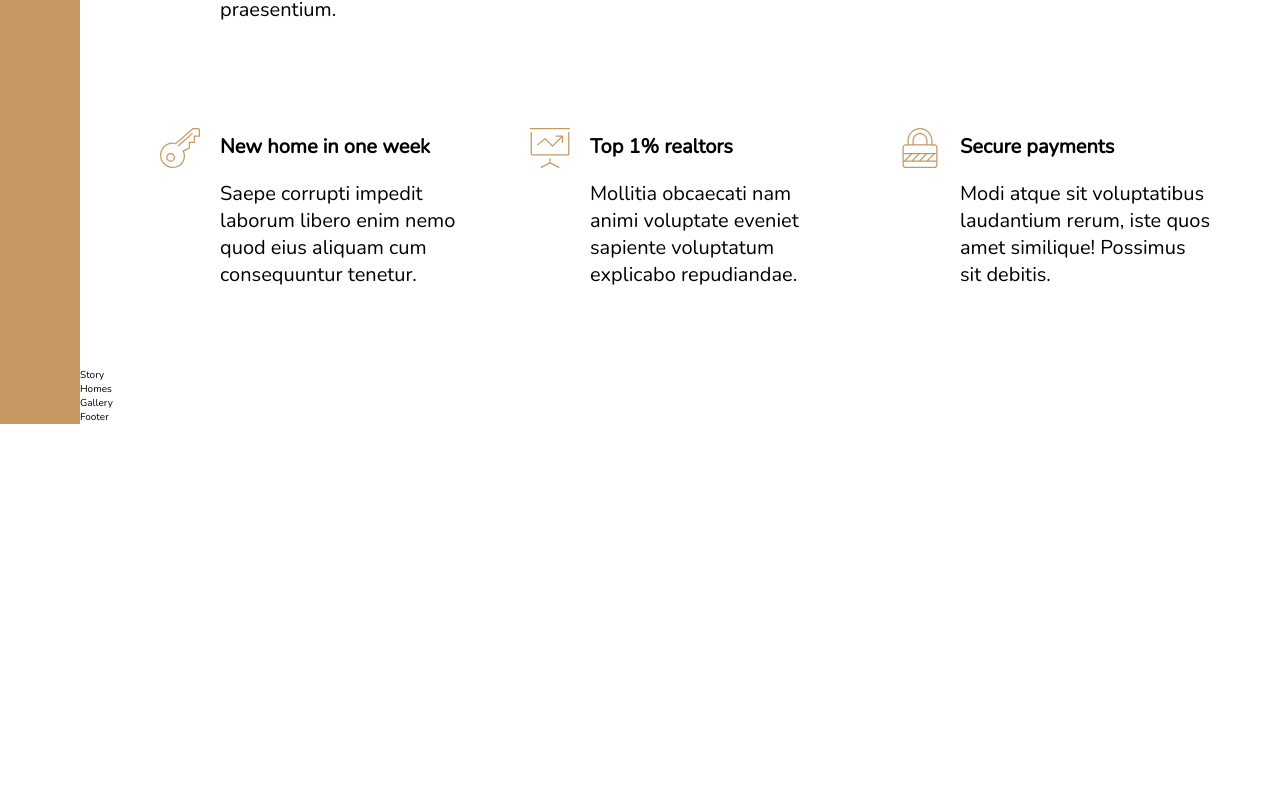
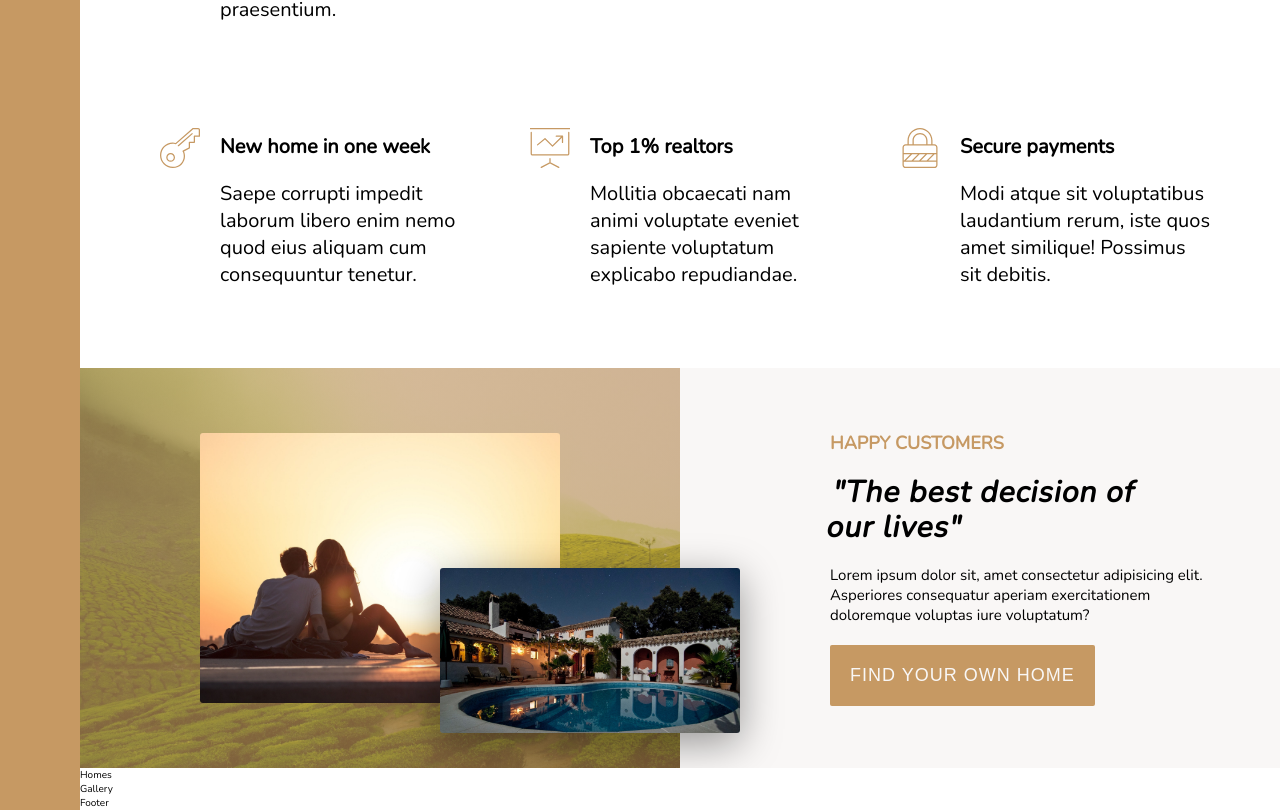
Before and after one commit to james-hatfield/nexter, a React (Create React App) app: page / in a window 1280 px wide. Shown: the part 1041-1851 px from the top of the page. Before the commit the page ends 1465 px from the top, so only its background shows below. Built offline with nearby package versions, Linux system fonts and the light colour scheme.

Commit message:
added story feature

```diff
--- a/src/components/Header/Header.module.scss
+++ b/src/components/Header/Header.module.scss
@@ -37,30 +37,6 @@
       color: $color-grey-light-1;
       margin-bottom: 4rem;
     }
-
-    button {
-      border: none;
-      background-color: $color-primary;
-      color: $color-grey-light-1;
-      border-radius: 2px;
-      padding: 2rem;
-      font-size: 1.8rem;
-      text-transform: uppercase;
-      cursor: pointer;
-      letter-spacing: 1px;
-      outline: none;
-      transition: all 0.2s;
-      box-shadow: 0 1rem 3rem rgba(0, 0, 0, 0.6);
-
-      &:hover {
-        transform: scale(1.02) translateY(-0.5rem);
-      }
-
-      &:active {
-        transform: scale(1.02) translateY(0.05rem);
-        box-shadow: 0 1rem 2rem rgba(0, 0, 0, 0.6);
-      }
-    }
   }
   .Companies {
     align-self: flex-end;
--- a/src/components/Header/Header.tsx
+++ b/src/components/Header/Header.tsx
@@ -9,7 +9,7 @@ const Header = () => (
     <div className={classes.Heading}>
       <h3>Your own home:</h3>
       <h2>The ultimate personal freedom</h2>
-      <button>View our properties</button>
+      <button className={classes.Btn}>View our properties</button>
     </div>
     <div className={classes.Companies}>
       <span className={classes.Line}></span>
--- a/src/components/Story/Story.module.scss
+++ b/src/components/Story/Story.module.scss
@@ -1,3 +1,112 @@
+@import "../../sass/main.scss";
+
 .Story {
   grid-area: story;
+  display: grid;
+  grid-template-columns: 1fr 1fr;
+  overflow: hidden;
+  align-items: center;
+  justify-items: center;
+  background-color: $color-grey-light-1;
+  height: 50vh;
+
+  @include breakpoints(tab-port) {
+    grid-template-columns: 1fr;
+    grid-template-rows: 1fr 1fr;
+    row-gap: 5rem;
+  }
+
+  @include breakpoints(xs-sm-phone) {
+    height: 70vh;
+  }
+
+  .ImageContainer {
+    height: 100%;
+    width: 100%;
+    position: relative;
+    background-image: linear-gradient(
+        to right,
+        rgba($color-primary, 0.6),
+        rgba($color-primary-dark, 0.6)
+      ),
+      url(../../assets/back.jpg);
+    background-size: cover;
+    background-position: top;
+
+    .Couple,
+    .Mansion {
+      border-radius: 3px;
+    }
+
+    .Couple {
+      position: absolute;
+      top: 50%;
+      left: 50%;
+      transform: translate(-50%, -50%);
+      width: 60%;
+
+      @include breakpoints(tab-port) {
+        width: 35%;
+        left: 40%;
+      }
+
+      @include breakpoints(phone) {
+        width: 40%;
+        left: 40%;
+      }
+
+      @include breakpoints(xs-sm-phone) {
+        width: 50%;
+      }
+    }
+
+    .Mansion {
+      position: absolute;
+      top: 50%;
+      left: 60%;
+      width: 50%;
+      box-shadow: 0 1rem 4rem rgba(0, 0, 0, 0.4);
+
+      @include breakpoints(tab-port) {
+        width: 35%;
+        top: 65%;
+        left: 70%;
+        transform: translate(-50%, -50%);
+      }
+
+      @include breakpoints(phone) {
+        width: 40%;
+      }
+
+      @include breakpoints(xs-sm-phone) {
+        width: 50%;
+      }
+    }
+  }
+
+  .UserStory {
+    padding: 0 5rem 0 15rem;
+
+    *:not(:last-child) {
+      margin-bottom: 2rem;
+    }
+
+    .Title {
+      color: $color-primary;
+      font-size: 1.8rem;
+      text-transform: uppercase;
+    }
+
+    .Quote {
+      width: 80%;
+      letter-spacing: 1px;
+      line-height: 3.5rem;
+      font-size: 3rem;
+      transform: skewX(-10deg);
+    }
+
+    .Text {
+      font-size: 1.5rem;
+    }
+  }
 }
--- a/src/components/Story/Story.tsx
+++ b/src/components/Story/Story.tsx
@@ -1,5 +1,29 @@
 import React from "react";
 import classes from "./Story.module.scss";
 
-const Story = () => <section className={classes.Story}>Story</section>;
+const Story = () => (
+  <section className={classes.Story}>
+    <div className={classes.ImageContainer}>
+      <img
+        className={classes.Couple}
+        src={require("../../assets/story-1.jpeg")}
+        alt="Lovely Couple"
+      />
+      <img
+        className={classes.Mansion}
+        src={require("../../assets/story-2.jpeg")}
+        alt="Manison"
+      />
+    </div>
+    <div className={classes.UserStory}>
+      <h4 className={classes.Title}>Happy customers</h4>
+      <h4 className={classes.Quote}>"The best decision of our lives"</h4>
+      <p className={classes.Text}>
+        Lorem ipsum dolor sit, amet consectetur adipisicing elit. Asperiores
+        consequatur aperiam exercitationem doloremque voluptas iure voluptatum?
+      </p>
+      <button className={classes.Btn}>Find your own home</button>
+    </div>
+  </section>
+);
 export default Story;
--- a/src/sass/_components.scss
+++ b/src/sass/_components.scss
@@ -0,0 +1,24 @@
+.Btn {
+  border: none;
+  background-color: $color-primary;
+  color: $color-grey-light-1;
+  border-radius: 2px;
+  padding: 2rem;
+  font-size: 1.8rem;
+  text-transform: uppercase;
+  cursor: pointer;
+  letter-spacing: 1px;
+  outline: none;
+  transition: all 0.2s;
+  box-shadow: 0 0 0 rgba(0, 0, 0, 0.2);
+
+  &:hover {
+    transform: scale(1.02) translateY(-0.5rem);
+    box-shadow: 0 1rem 3rem rgba(0, 0, 0, 0.4);
+  }
+
+  &:active {
+    transform: scale(1.02) translateY(0.05rem);
+    box-shadow: 0 1rem 2rem rgba(0, 0, 0, 0.6);
+  }
+}
```
